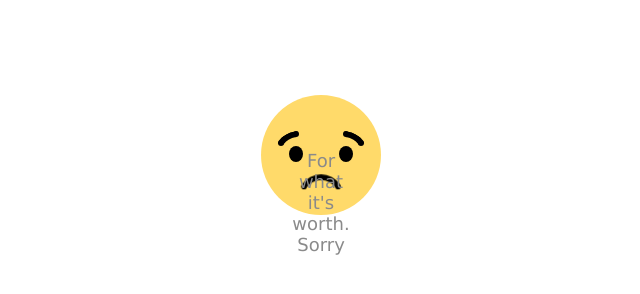
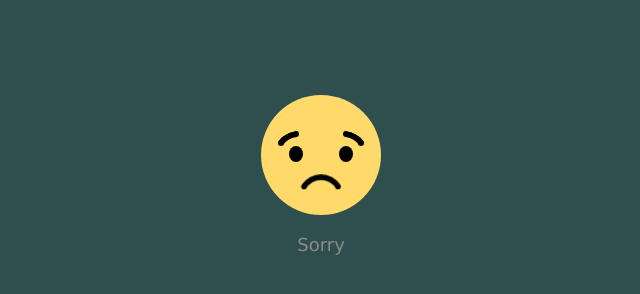
Before and after one commit to agnieve70/agnieve70.github.io, a plain HTML site: page index.html in a window 1280 px wide. Shown: the whole page, without its empty margins (319-959 px from the left). Drawn offline with Linux system fonts and the light colour scheme.

Commit message:
change background

```diff
--- a/style.css
+++ b/style.css
@@ -2,6 +2,7 @@ body {
   text-align: center;
   margin: 80px auto 0;
   font-family: "Lucida Sans Unicode", "Lucida Grande", sans-serif;
+  background-color:darkslategray;
 }
 
 .emoji {
@@ -330,7 +331,7 @@ body {
 }
 
 .emoji--sad:after {
-  content: "For what it's worth. Sorry";
+  content: "Sorry";
 }
 
 .emoji--sad .emoji__face {
```
